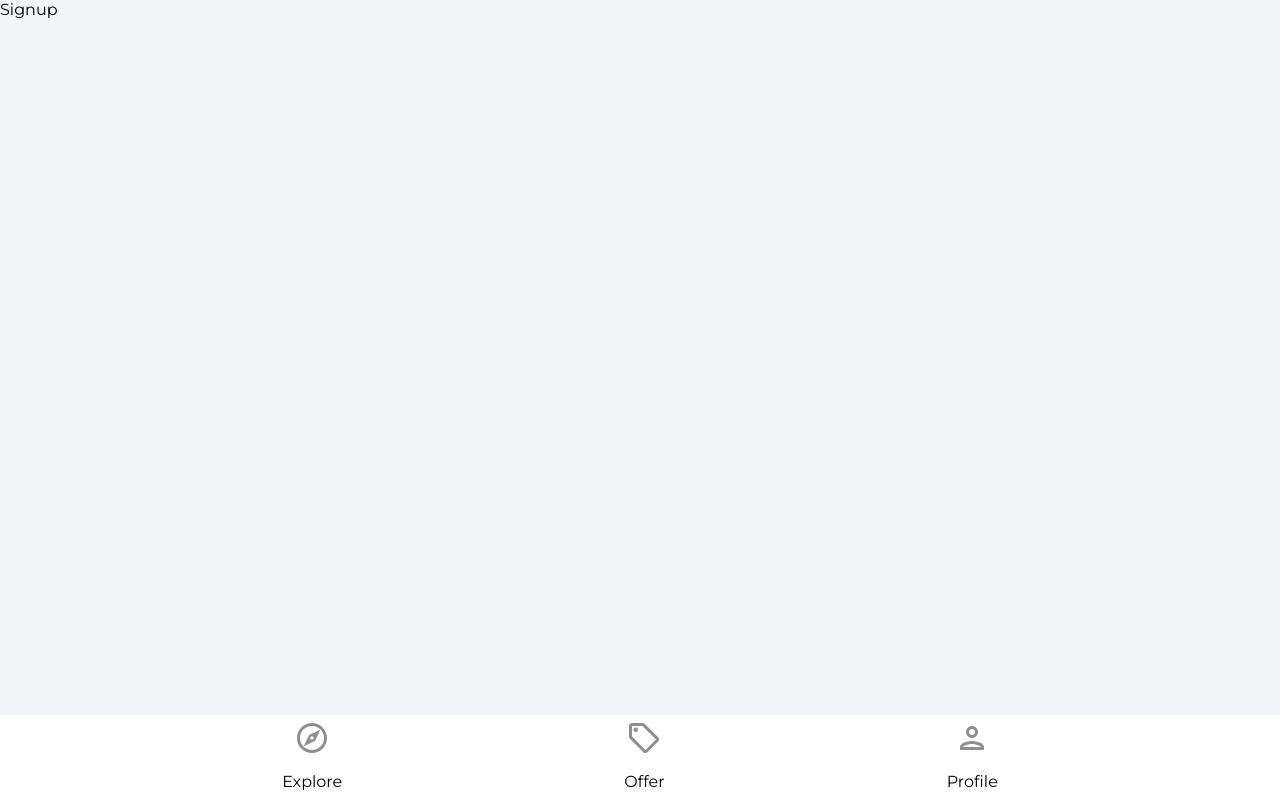
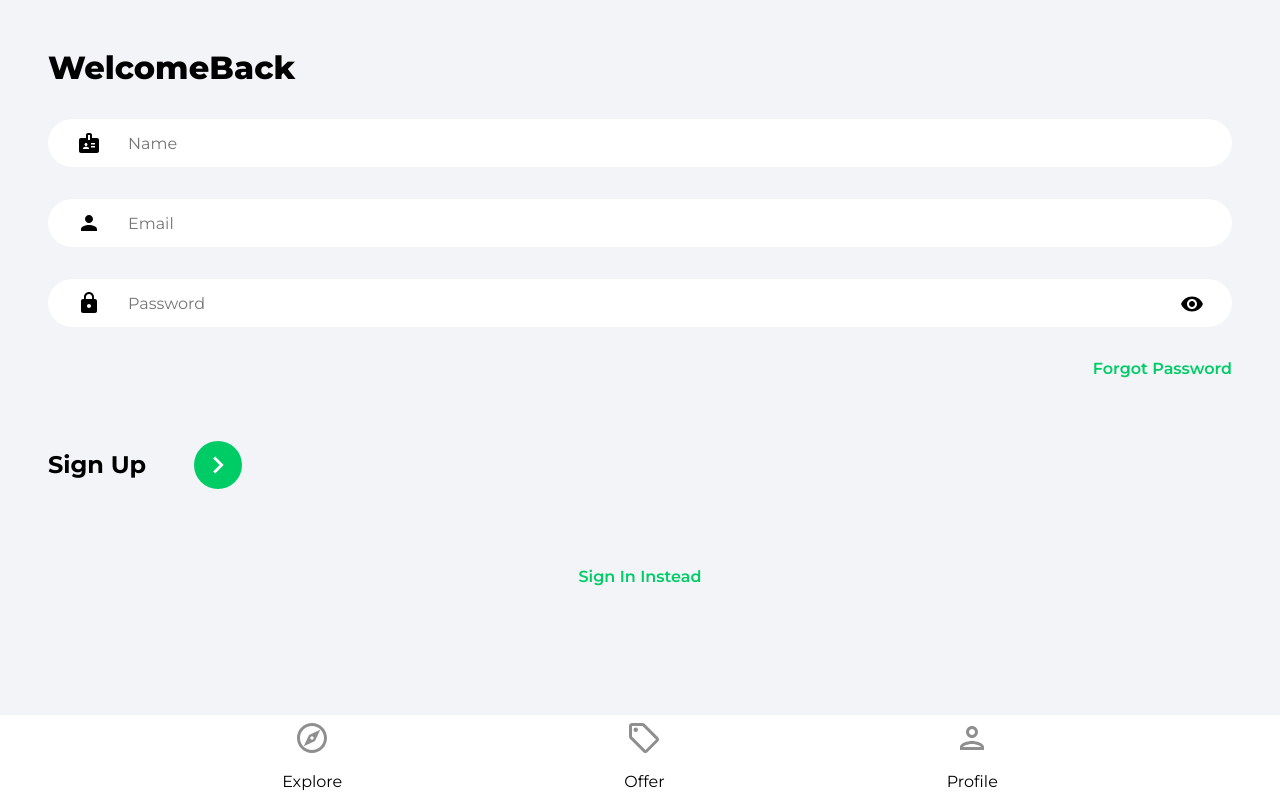
Before and after one commit to jazzyyss/house-marketplace, a React (Vite) app: page /sign-up in a window 1280 px wide. Built offline with nearby package versions, Linux system fonts and the light colour scheme.

Commit message:
added the signin and signup page functionality

```diff
--- a/src/pages/Profile.jsx
+++ b/src/pages/Profile.jsx
@@ -1,8 +1,8 @@
-import React from 'react'
+import Signin from "./Signin"
 
 const Profile = () => {
   return (
-    <div>Profile</div>
+    <Signin />
   )
 }
 
--- a/src/pages/Signin.jsx
+++ b/src/pages/Signin.jsx
@@ -1,8 +1,72 @@
-import React from 'react'
+import { useState } from "react"
+import {Link, useNavigate} from 'react-router-dom'
+import ArrowRightIcon from '../assets/svg/keyboardArrowRightIcon.svg?react'
+import VisibilityIcon from '../assets/svg/visibilityIcon.svg'
 
 const Signin = () => {
+
+  const [showPassword, setShowPassword] = useState(false)
+  const [formData, setFormData] = useState({
+    email: '',
+    password: ''
+  })
+  const {email, password} = formData
+
+  const navigate = useNavigate()
+
+  const onChange = (e) => {
+    setFormData((prevState) => ({
+      ...prevState,
+      [e.target.id]: e.target.value
+    }))
+  }
+
   return (
-    <div>Signin</div>
+    <>
+      <div className="pageContainer">
+        <header>
+          <p className="pageHeader">WelcomeBack</p>
+        </header>
+        <form>
+          <input
+             type="email"
+             className="emailInput"
+             id="email"
+             placeholder="Email"
+             value={email}
+             onChange={onChange}
+          />
+          <div className="passwordInputDiv">
+            <input
+              type={showPassword? 'text' : 'password'}
+              className="passwordInput"
+              placeholder="Password"
+              id='password'
+              value={password}
+             onChange={onChange}
+            />
+            <img
+              src={VisibilityIcon}
+              alt="show password"
+              className="showPassword"
+              onClick={()=> setShowPassword((prevState)=> !prevState)}
+              />
+          </div>
+          <Link to='/forgot-password' className="forgotPasswordLink">Forgot Password</Link>
+          <div className="signInBar">
+            <p className="signInText">
+              Sign In
+            </p>
+            <button className="signInButton">
+              <ArrowRightIcon fill='#ffffff' width='34px' height='34px' />
+            </button>
+          </div>
+        </form>
+        {/* Google OAuth */}
+
+        <Link to='/sign-up' className="registerLink"> Sign Up Instead</Link>
+      </div>
+    </>
   )
 }
 
--- a/src/pages/Signup.jsx
+++ b/src/pages/Signup.jsx
@@ -1,8 +1,81 @@
-import React from 'react'
+import { useState } from "react"
+import {Link, useNavigate} from 'react-router-dom'
+import ArrowRightIcon from '../assets/svg/keyboardArrowRightIcon.svg?react'
+import VisibilityIcon from '../assets/svg/visibilityIcon.svg'
 
 const Signup = () => {
+
+  const [showPassword, setShowPassword] = useState(false)
+  const [formData, setFormData] = useState({
+    name: '',
+    email: '',
+    password: ''
+  })
+  const {name, email, password} = formData
+
+  const navigate = useNavigate()
+
+  const onChange = (e) => {
+    setFormData((prevState) => ({
+      ...prevState,
+      [e.target.id]: e.target.value
+    }))
+  }
+
   return (
-    <div>Signup</div>
+    <>
+      <div className="pageContainer">
+        <header>
+          <p className="pageHeader">WelcomeBack</p>
+        </header>
+        <form>
+        <input
+             type="text"
+             className="nameInput"
+             id="name"
+             placeholder="Name"
+             value={name}
+             onChange={onChange}
+          />
+          <input
+             type="email"
+             className="emailInput"
+             id="email"
+             placeholder="Email"
+             value={email}
+             onChange={onChange}
+          />
+          <div className="passwordInputDiv">
+            <input
+              type={showPassword? 'text' : 'password'}
+              className="passwordInput"
+              placeholder="Password"
+              id='password'
+              value={password}
+             onChange={onChange}
+            />
+            <img
+              src={VisibilityIcon}
+              alt="show password"
+              className="showPassword"
+              onClick={()=> setShowPassword((prevState)=> !prevState)}
+              />
+          </div>
+          <Link to='/forgot-password' className="forgotPasswordLink">Forgot Password</Link>
+          <div className="signUpBar">
+            <p className="signUpText">
+              Sign Up
+            </p>
+            <button className="signUpButton">
+              <ArrowRightIcon fill='#ffffff' width='34px' height='34px' />
+            </button>
+          </div>
+        </form>
+        {/* Google OAuth */}
+
+        <Link to='/sign-in' className="registerLink"> Sign In Instead</Link>
+      </div>
+    </>
   )
 }
 
```
